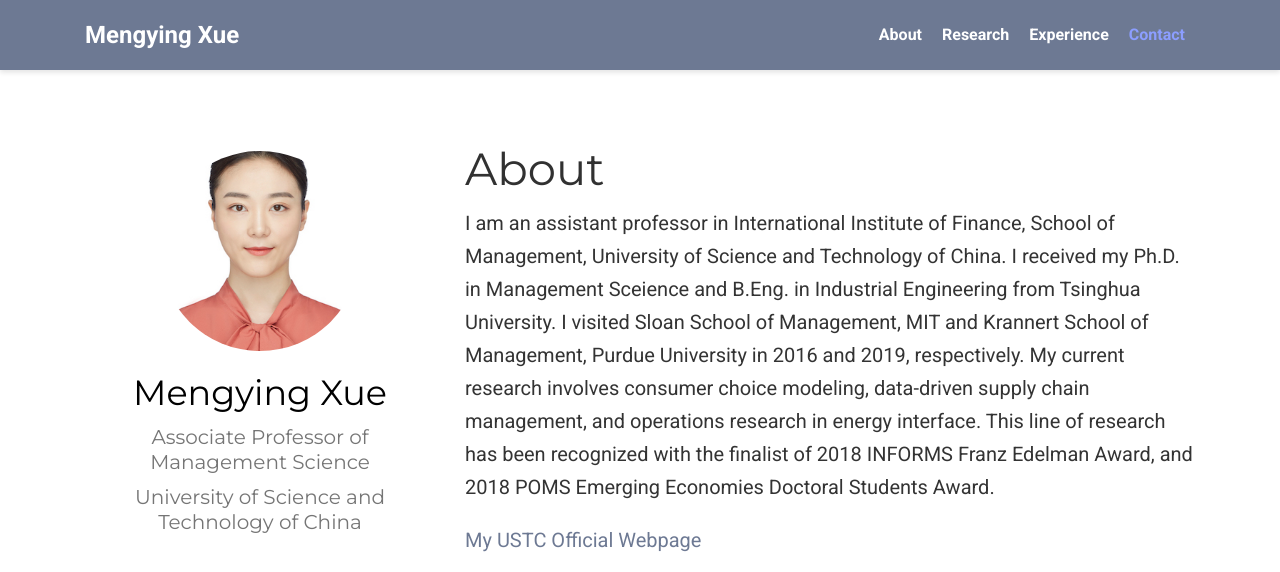
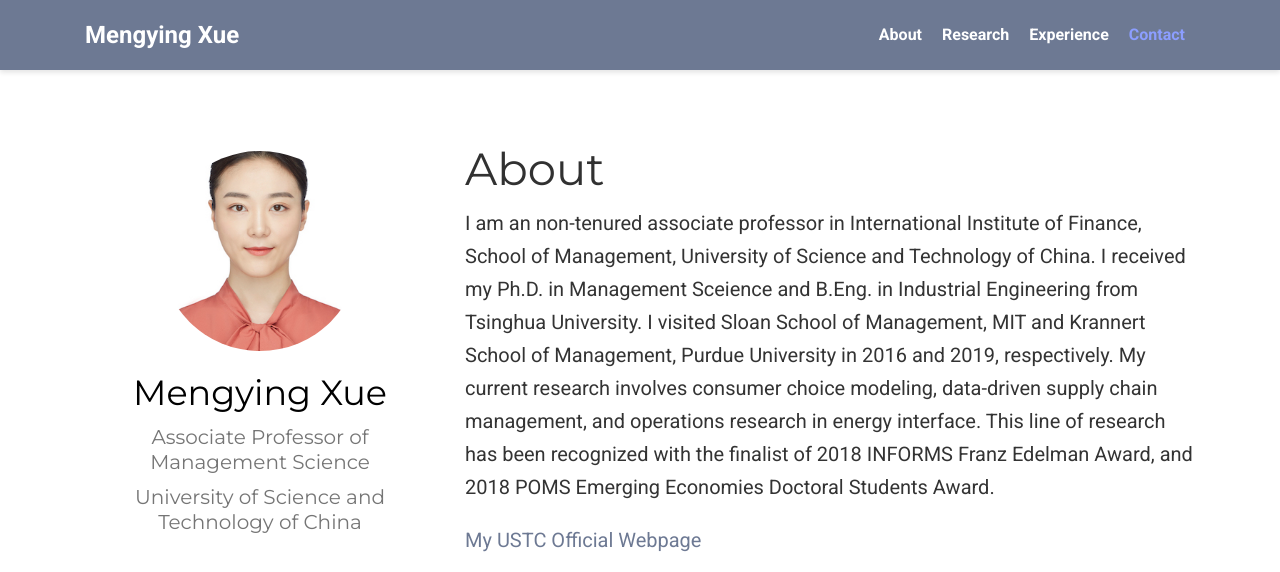
Before and after one commit to MerylXue/MerylXue.github.io, a plain HTML site: page index.html in a window 1280 px wide. Shown: the top 572 px of the page. Drawn offline with nearby package versions, Linux system fonts and the light colour scheme; some icons are missing.

Commit message:
Update index.html

```diff
--- a/index.html
+++ b/index.html
@@ -382,7 +382,7 @@
 
 <h1 id="home">About</h1>
 
-<p>I am an assistant professor in International Institute of Finance, School of Management, University of Science and Technology of China. I received my Ph.D. in Management Sceience and B.Eng. in Industrial Engineering from Tsinghua University. I visited Sloan School of Management, MIT and Krannert School of Management, Purdue University in 2016 and 2019, respectively. My current research involves consumer choice modeling, data-driven supply chain management, and operations research in energy interface. This line of research has been recognized with the finalist of 2018 INFORMS Franz Edelman Award, and 2018 POMS Emerging Economies Doctoral Students Award.</p>
+<p>I am an non-tenured associate professor in International Institute of Finance, School of Management, University of Science and Technology of China. I received my Ph.D. in Management Sceience and B.Eng. in Industrial Engineering from Tsinghua University. I visited Sloan School of Management, MIT and Krannert School of Management, Purdue University in 2016 and 2019, respectively. My current research involves consumer choice modeling, data-driven supply chain management, and operations research in energy interface. This line of research has been recognized with the finalist of 2018 INFORMS Franz Edelman Award, and 2018 POMS Emerging Economies Doctoral Students Award.</p>
 
 <p><a href="http://bs.ustc.edu.cn/chinese/profile-1876.html" target="_blank">My USTC Official Webpage</a></p>
 
```
